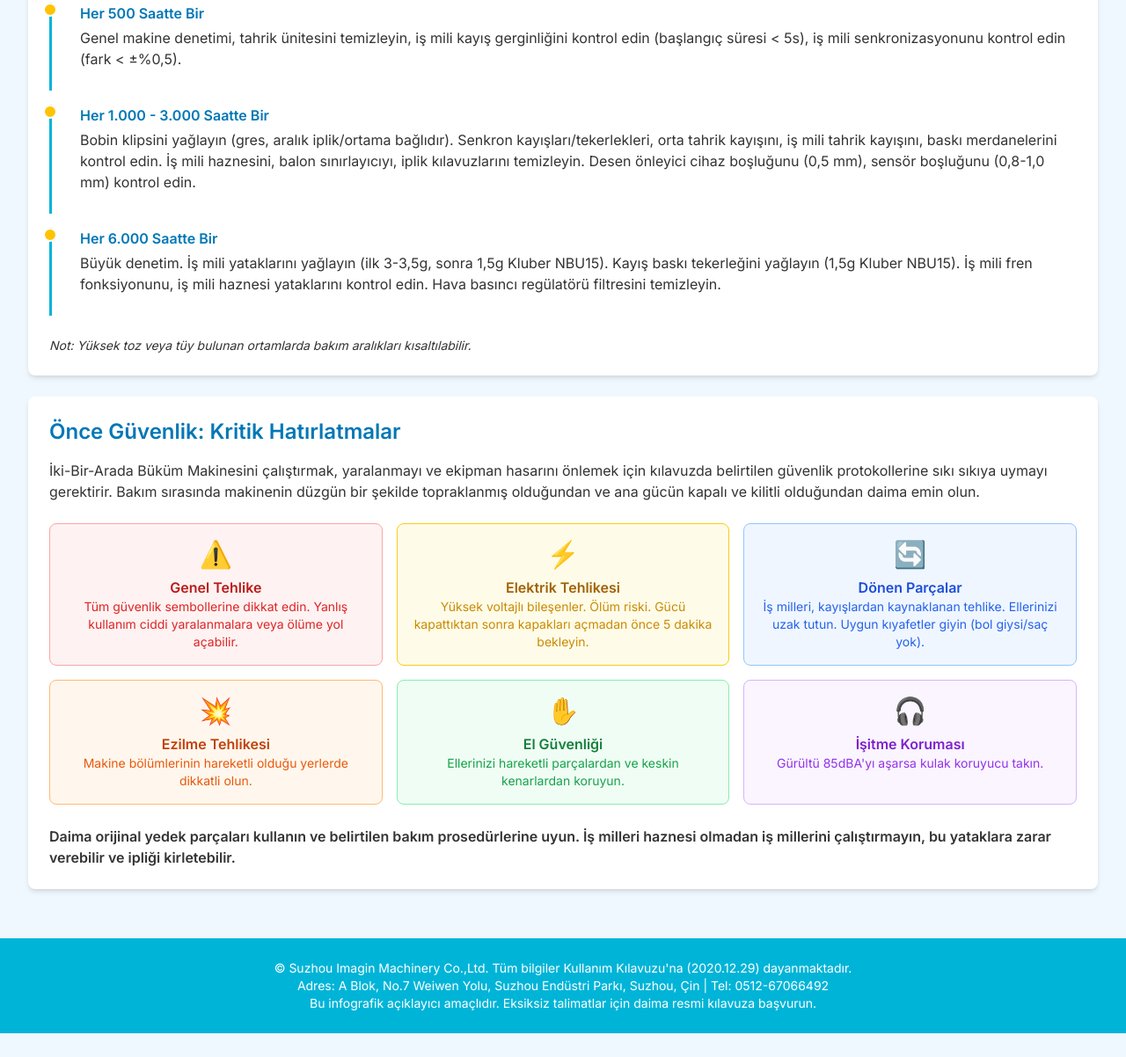
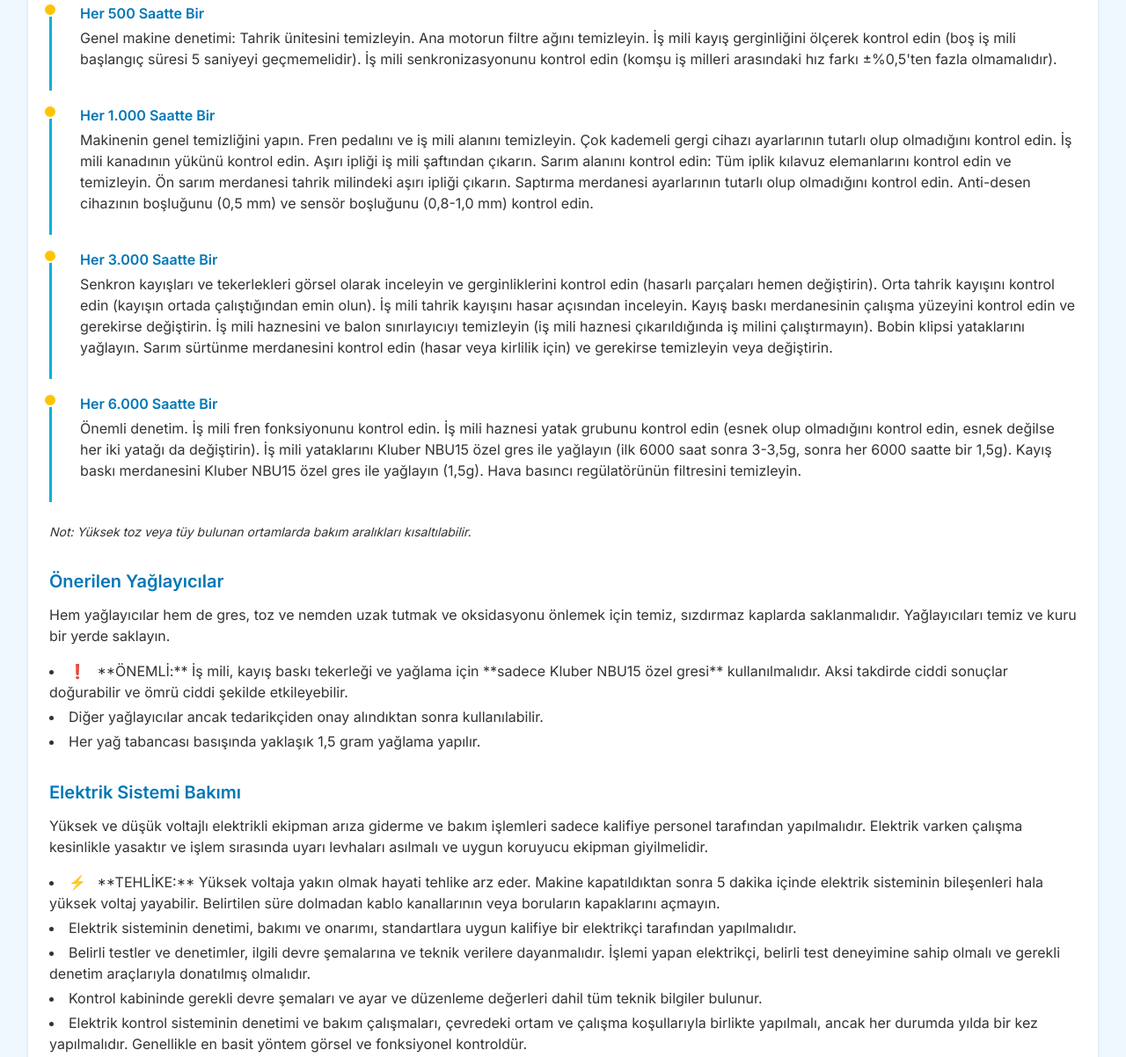
Before and after one commit to halmyrat/imagintwister, a plain HTML site: page index.html in a window 1280 px wide. Shown: the part 2556-3758 px from the top of the page at 88% size. Before the commit the page ends 3731 px from the top, so only its background shows below. Drawn offline with nearby package versions, Linux system fonts and the light colour scheme.

Commit message:
Update index.html
version 2

```diff
--- a/index.html
+++ b/index.html
@@ -306,58 +306,43 @@
                 <div class="timeline-item">
                     <div class="timeline-dot"></div>
                     <div class="timeline-date">Her 500 Saatte Bir</div>
-                    <p>Genel makine denetimi, tahrik ünitesini temizleyin, iş mili kayış gerginliğini kontrol edin (başlangıç süresi < 5s), iş mili senkronizasyonunu kontrol edin (fark < ±%0,5).</p>
+                    <p>Genel makine denetimi: Tahrik ünitesini temizleyin. Ana motorun filtre ağını temizleyin. İş mili kayış gerginliğini ölçerek kontrol edin (boş iş mili başlangıç süresi 5 saniyeyi geçmemelidir). İş mili senkronizasyonunu kontrol edin (komşu iş milleri arasındaki hız farkı ±%0,5'ten fazla olmamalıdır).</p>
                 </div>
                 <div class="timeline-item">
                     <div class="timeline-dot"></div>
-                    <div class="timeline-date">Her 1.000 - 3.000 Saatte Bir</div>
-                    <p>Bobin klipsini yağlayın (gres, aralık iplik/ortama bağlıdır). Senkron kayışları/tekerlekleri, orta tahrik kayışını, iş mili tahrik kayışını, baskı merdanelerini kontrol edin. İş mili haznesini, balon sınırlayıcıyı, iplik kılavuzlarını temizleyin. Desen önleyici cihaz boşluğunu (0,5 mm), sensör boşluğunu (0,8-1,0 mm) kontrol edin.</p>
+                    <div class="timeline-date">Her 1.000 Saatte Bir</div>
+                    <p>Makinenin genel temizliğini yapın. Fren pedalını ve iş mili alanını temizleyin. Çok kademeli gergi cihazı ayarlarının tutarlı olup olmadığını kontrol edin. İş mili kanadının yükünü kontrol edin. Aşırı ipliği iş mili şaftından çıkarın. Sarım alanını kontrol edin: Tüm iplik kılavuz elemanlarını kontrol edin ve temizleyin. Ön sarım merdanesi tahrik milindeki aşırı ipliği çıkarın. Saptırma merdanesi ayarlarının tutarlı olup olmadığını kontrol edin. Anti-desen cihazının boşluğunu (0,5 mm) ve sensör boşluğunu (0,8-1,0 mm) kontrol edin.</p>
+                </div>
+                 <div class="timeline-item">
+                    <div class="timeline-dot"></div>
+                    <div class="timeline-date">Her 3.000 Saatte Bir</div>
+                    <p>Senkron kayışları ve tekerlekleri görsel olarak inceleyin ve gerginliklerini kontrol edin (hasarlı parçaları hemen değiştirin). Orta tahrik kayışını kontrol edin (kayışın ortada çalıştığından emin olun). İş mili tahrik kayışını hasar açısından inceleyin. Kayış baskı merdanesinin çalışma yüzeyini kontrol edin ve gerekirse değiştirin. İş mili haznesini ve balon sınırlayıcıyı temizleyin (iş mili haznesi çıkarıldığında iş milini çalıştırmayın). Bobin klipsi yataklarını yağlayın. Sarım sürtünme merdanesini kontrol edin (hasar veya kirlilik için) ve gerekirse temizleyin veya değiştirin.</p>
                 </div>
                  <div class="timeline-item">
                     <div class="timeline-dot"></div>
                     <div class="timeline-date">Her 6.000 Saatte Bir</div>
-                    <p>Büyük denetim. İş mili yataklarını yağlayın (ilk 3-3,5g, sonra 1,5g Kluber NBU15). Kayış baskı tekerleğini yağlayın (1,5g Kluber NBU15). İş mili fren fonksiyonunu, iş mili haznesi yataklarını kontrol edin. Hava basıncı regülatörü filtresini temizleyin.</p>
+                    <p>Önemli denetim. İş mili fren fonksiyonunu kontrol edin. İş mili haznesi yatak grubunu kontrol edin (esnek olup olmadığını kontrol edin, esnek değilse her iki yatağı da değiştirin). İş mili yataklarını Kluber NBU15 özel gres ile yağlayın (ilk 6000 saat sonra 3-3,5g, sonra her 6000 saatte bir 1,5g). Kayış baskı merdanesini Kluber NBU15 özel gres ile yağlayın (1,5g). Hava basıncı regülatörünün filtresini temizleyin.</p>
                 </div>
             </div>
             <p class="mt-6 text-sm italic">Not: Yüksek toz veya tüy bulunan ortamlarda bakım aralıkları kısaltılabilir.</p>
-        </section>
 
-        <section id="safety" class="card">
-            <h2 class="text-2xl font-semibold mb-4">Önce Güvenlik: Kritik Hatırlatmalar</h2>
-            <p class="mb-6">İki-Bir-Arada Büküm Makinesini çalıştırmak, yaralanmayı ve ekipman hasarını önlemek için kılavuzda belirtilen güvenlik protokollerine sıkı sıkıya uymayı gerektirir. Bakım sırasında makinenin düzgün bir şekilde topraklanmış olduğundan ve ana gücün kapalı ve kilitli olduğundan daima emin olun.</p>
-            <div class="grid md:grid-cols-2 lg:grid-cols-3 gap-4 text-center">
-                <div class="border border-red-300 p-4 rounded-lg bg-red-50">
-                    <div class="text-3xl mb-2">⚠️</div>
-                    <h4 class="font-semibold text-red-700">Genel Tehlike</h4>
-                    <p class="text-sm text-red-600">Tüm güvenlik sembollerine dikkat edin. Yanlış kullanım ciddi yaralanmalara veya ölüme yol açabilir.</p>
-                </div>
-                <div class="border border-yellow-400 p-4 rounded-lg bg-yellow-50">
-                    <div class="text-3xl mb-2">⚡</div>
-                    <h4 class="font-semibold text-yellow-700">Elektrik Tehlikesi</h4>
-                    <p class="text-sm text-yellow-600">Yüksek voltajlı bileşenler. Ölüm riski. Gücü kapattıktan sonra kapakları açmadan önce 5 dakika bekleyin.</p>
-                </div>
-                <div class="border border-blue-300 p-4 rounded-lg bg-blue-50">
-                    <div class="text-3xl mb-2">🔄</div>
-                    <h4 class="font-semibold text-blue-700">Dönen Parçalar</h4>
-                    <p class="text-sm text-blue-600">İş milleri, kayışlardan kaynaklanan tehlike. Ellerinizi uzak tutun. Uygun kıyafetler giyin (bol giysi/saç yok).</p>
-                </div>
-                <div class="border border-orange-300 p-4 rounded-lg bg-orange-50">
-                    <div class="text-3xl mb-2">💥</div>
-                    <h4 class="font-semibold text-orange-700">Ezilme Tehlikesi</h4>
-                    <p class="text-sm text-orange-600">Makine bölümlerinin hareketli olduğu yerlerde dikkatli olun.</p>
-                </div>
-                <div class="border border-green-300 p-4 rounded-lg bg-green-50">
-                    <div class="text-3xl mb-2">✋</div>
-                    <h4 class="font-semibold text-green-700">El Güvenliği</h4>
-                    <p class="text-sm text-green-600">Ellerinizi hareketli parçalardan ve keskin kenarlardan koruyun.</p>
-                </div>
-                 <div class="border border-purple-300 p-4 rounded-lg bg-purple-50">
-                    <div class="text-3xl mb-2">🎧</div>
-                    <h4 class="font-semibold text-purple-700">İşitme Koruması</h4>
-                    <p class="text-sm text-purple-600">Gürültü 85dBA'yı aşarsa kulak koruyucu takın.</p>
-                </div>
-            </div>
-            <p class="mt-6 font-semibold">Daima orijinal yedek parçaları kullanın ve belirtilen bakım prosedürlerine uyun. İş milleri haznesi olmadan iş millerini çalıştırmayın, bu yataklara zarar verebilir ve ipliği kirletebilir.</p>
+            <h3 class="text-xl font-semibold mt-8 mb-3">Önerilen Yağlayıcılar</h3>
+            <p class="mb-4">Hem yağlayıcılar hem de gres, toz ve nemden uzak tutmak ve oksidasyonu önlemek için temiz, sızdırmaz kaplarda saklanmalıdır. Yağlayıcıları temiz ve kuru bir yerde saklayın.</p>
+            <ul class="list-disc list-inside space-y-1">
+                <li><span class="accent-text mr-2">❗</span> **ÖNEMLİ:** İş mili, kayış baskı tekerleği ve yağlama için **sadece Kluber NBU15 özel gresi** kullanılmalıdır. Aksi takdirde ciddi sonuçlar doğurabilir ve ömrü ciddi şekilde etkileyebilir.</li>
+                <li>Diğer yağlayıcılar ancak tedarikçiden onay alındıktan sonra kullanılabilir.</li>
+                <li>Her yağ tabancası basışında yaklaşık 1,5 gram yağlama yapılır.</li>
+            </ul>
+
+            <h3 class="text-xl font-semibold mt-8 mb-3">Elektrik Sistemi Bakımı</h3>
+            <p class="mb-4">Yüksek ve düşük voltajlı elektrikli ekipman arıza giderme ve bakım işlemleri sadece kalifiye personel tarafından yapılmalıdır. Elektrik varken çalışma kesinlikle yasaktır ve işlem sırasında uyarı levhaları asılmalı ve uygun koruyucu ekipman giyilmelidir.</p>
+            <ul class="list-disc list-inside space-y-1">
+                <li><span class="accent-text mr-2">⚡</span> **TEHLİKE:** Yüksek voltaja yakın olmak hayati tehlike arz eder. Makine kapatıldıktan sonra 5 dakika içinde elektrik sisteminin bileşenleri hala yüksek voltaj yayabilir. Belirtilen süre dolmadan kablo kanallarının veya boruların kapaklarını açmayın.</li>
+                <li>Elektrik sisteminin denetimi, bakımı ve onarımı, standartlara uygun kalifiye bir elektrikçi tarafından yapılmalıdır.</li>
+                <li>Belirli testler ve denetimler, ilgili devre şemalarına ve teknik verilere dayanmalıdır. İşlemi yapan elektrikçi, belirli test deneyimine sahip olmalı ve gerekli denetim araçlarıyla donatılmış olmalıdır.</li>
+                <li>Kontrol kabininde gerekli devre şemaları ve ayar ve düzenleme değerleri dahil tüm teknik bilgiler bulunur.</li>
+                <li>Elektrik kontrol sisteminin denetimi ve bakım çalışmaları, çevredeki ortam ve çalışma koşullarıyla birlikte yapılmalı, ancak her durumda yılda bir kez yapılmalıdır. Genellikle en basit yöntem görsel ve fonksiyonel kontroldür.</li>
+            </ul>
         </section>
 
     </main>
```
